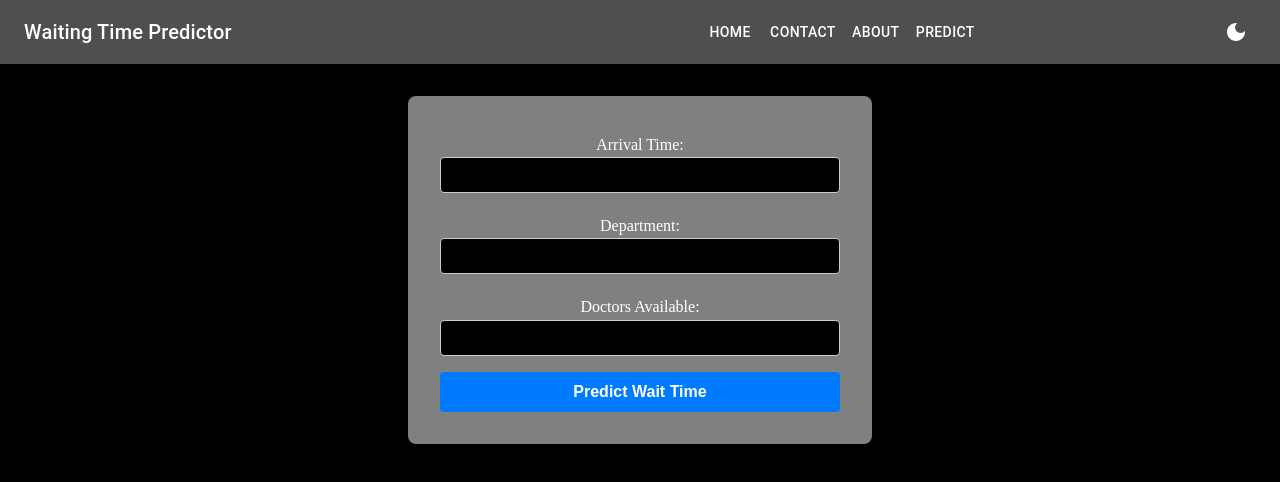
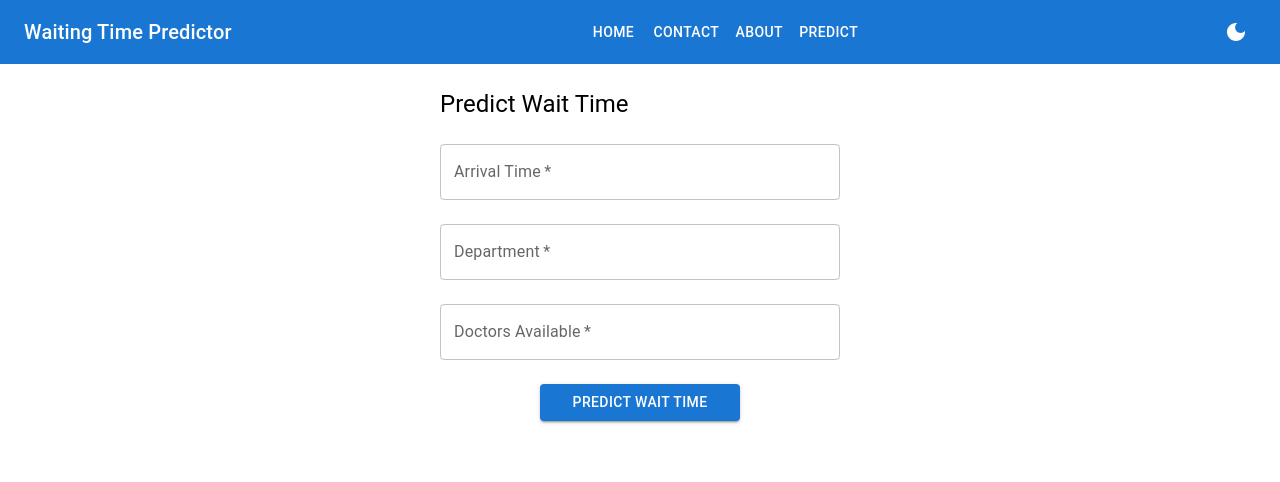
Before and after one commit to abkr020/btp-project2-fruntend, a React (Vite) app: page /predict in a window 1280 px wide. Shown: the top 482 px of the page. Built offline with nearby package versions, Linux system fonts and the light colour scheme.

Commit message:
dark mode working now seperate css

```diff
--- a/index.html
+++ b/index.html
@@ -8,8 +8,8 @@
   </head>
   <style>
     body{
-      background-color: black;
-      color: white;
+      /* background-color: black; */
+      /* color: white; */
       padding: 0;
       margin: 0;
     }
--- a/src/App.jsx
+++ b/src/App.jsx
@@ -8,9 +8,11 @@ import Home from './pages/Home';
 // import About from './pages/About';
 // import Predict from './pages/Predict';
 import Greeting from './Greeting./Greeting';
+import ThemeContextProvider from './Context/ThemeContext';
 
 function App() {
     return (
+        <ThemeContextProvider>
             <Router>
                 <Navbar />
                 <div className="main-content">
@@ -22,6 +24,7 @@ function App() {
                     </Routes>
                 </div>
             </Router>
+        </ThemeContextProvider>
     );
 }
 
--- /dev/null
+++ b/src/Context/ThemeContext.jsx
@@ -0,0 +1,43 @@
+import React, { createContext, useState, useMemo } from 'react';
+import { ThemeProvider, createTheme } from '@mui/material/styles';
+
+// Create a context for theme
+export const ThemeContext = createContext();
+
+const ThemeContextProvider = ({ children }) => {
+  const [isDarkMode, setIsDarkMode] = useState(false);
+
+  // Define light and dark themes
+  const theme = useMemo(
+    () =>
+      createTheme({
+        palette: {
+          mode: isDarkMode ? 'dark' : 'light',
+          ...(isDarkMode
+            ? {
+                background: { default: '#121212', paper: '#1d1d1d' }, // Dark mode background
+                text: { primary: '#ffffff' },
+              }
+            : {
+                background: { default: '#ffffff', paper: '#f4f4f4' }, // Light mode background
+                text: { primary: '#000000' },
+              }),
+        },
+      }),
+    [isDarkMode]
+  );
+
+
+  // Toggle function for dark/light mode
+  const toggleTheme = () => {
+    setIsDarkMode((prevMode) => !prevMode);
+  };
+
+  return (
+    <ThemeContext.Provider value={{ isDarkMode, toggleTheme }}>
+      <ThemeProvider theme={theme}>{children}</ThemeProvider>
+    </ThemeContext.Provider>
+  );
+};
+
+export default ThemeContextProvider;
--- a/src/components/WaitTimeForm.jsx
+++ b/src/components/WaitTimeForm.jsx
@@ -1,5 +1,5 @@
 import React, { useState } from 'react';
-import '../styles/WaitTimeForm.css';
+import { Box, TextField, Button, Typography, CircularProgress } from '@mui/material';
 
 function WaitTimeForm() {
     const [features, setFeatures] = useState({
@@ -43,51 +43,80 @@ function WaitTimeForm() {
     };
 
     return (
-        <div className="form-container">
-            <form onSubmit={handleSubmit}>
-                <div>
-                    <label>Arrival Time:</label>
-                    <input
-                        type="text"
+        <Box
+            sx={{
+                padding: 3,
+                display: 'flex',
+                flexDirection: 'column',
+                alignItems: 'center',
+                backgroundColor: 'background.default',  // Use theme background color
+                minHeight: '100vh'  // Ensure full screen height for proper visibility
+            }}
+        >
+            <form onSubmit={handleSubmit} style={{ width: '100%', maxWidth: 400 }}>
+                <Typography variant="h5" component="h2" gutterBottom>
+                    Predict Wait Time
+                </Typography>
+
+                <TextField
+                    label="Arrival Time"
+                    variant="outlined"
                     name="arrivalTime"
                     value={features.arrivalTime}
                     onChange={handleChange}
+                    fullWidth
                     required
+                    margin="normal"
                 />
-                </div>
-                <div>
-                    <label>Department:</label>
-                    <input
-                        type="text"
+
+                <TextField
+                    label="Department"
+                    variant="outlined"
                     name="department"
                     value={features.department}
                     onChange={handleChange}
+                    fullWidth
                     required
+                    margin="normal"
                 />
-                </div>
-                <div>
-                    <label>Doctors Available:</label>
-                    <input
-                        type="text"
+
+                <TextField
+                    label="Doctors Available"
+                    variant="outlined"
                     name="doctorsAvailable"
                     value={features.doctorsAvailable}
                     onChange={handleChange}
+                    fullWidth
                     required
+                    margin="normal"
                 />
-                </div>
-                <button type="submit" disabled={loading}>
-                    {loading ? 'Predicting...' : 'Predict Wait Time'}
-                </button>
+
+                <Box display="flex" justifyContent="center" marginTop={2}>
+                    <Button
+                        type="submit"
+                        variant="contained"
+                        color="primary"
+                        disabled={loading}
+                        fullWidth
+                        sx={{ maxWidth: 200 }}
+                    >
+                        {loading ? <CircularProgress size={24} color="inherit" /> : 'Predict Wait Time'}
+                    </Button>
+                </Box>
             </form>
-            {/* {waitTime !== null && <p className="result-text">Predicted Wait Time: {waitTime} minutes</p>} */}
+
             {waitTime !== null && (
-                <div className="result-text">
-                    <div><strong>For the input options:</strong></div>
-                    <div><span className="highlighted-time">{waitTime} minutes</span></div>
-                </div>
+                <Box className="result-text" mt={3} p={2} borderRadius={1} textAlign="center" bgcolor="background.paper">
+                    <Typography variant="h6">Predicted Wait Time</Typography>
+                    <Typography variant="body1">
+                        For the input options:
+                    </Typography>
+                    <Typography variant="h4" color="secondary" mt={1}>
+                        {waitTime} minutes
+                    </Typography>
+                </Box>
             )}
-
-        </div>
+        </Box>
     );
 }
 
--- a/src/pages/Navbar.jsx
+++ b/src/pages/Navbar.jsx
@@ -1,5 +1,4 @@
-// src/components/Navbar.js
-import React, { useState } from 'react';
+import React, { useContext } from 'react';
 import AppBar from '@mui/material/AppBar';
 import Toolbar from '@mui/material/Toolbar';
 import Typography from '@mui/material/Typography';
@@ -8,21 +7,16 @@ import Box from '@mui/material/Box';
 import IconButton from '@mui/material/IconButton';
 import { Link } from 'react-router-dom';
 import { WbSunny, DarkMode } from '@mui/icons-material'; // Import Sun and Moon icons
-import '../styles/navbar.css';
+import { ThemeContext } from '../Context/ThemeContext'; // Import the ThemeContext
 
 const Navbar = () => {
-  const [isDarkMode, setIsDarkMode] = useState(false);
-
-  const handleToggle = () => {
-    setIsDarkMode(!isDarkMode);
-    // Additional logic can be added here if you want to toggle dark mode styles
-  };
+  const { isDarkMode, toggleTheme } = useContext(ThemeContext); // Consume ThemeContext
 
   return (
-    <AppBar position="static" className="navbar">
-      <Toolbar className="navbar-toolbar">
+    <AppBar position="static">
+      <Toolbar>
         {/* Logo or Text on the left */}
-        <Typography variant="h6" component="div" className="navbar-title">
+        <Typography variant="h6" component="div">
           <Link
             to="/greeting"
             style={{
@@ -35,7 +29,7 @@ const Navbar = () => {
         </Typography>
 
         {/* Centered buttons */}
-        <Box className="navbar-buttons">
+        <Box sx={{ flexGrow: 1, display: 'flex', justifyContent: 'center' }}>
           <Button color="inherit" component={Link} to="/">Home</Button>
           <Button color="inherit" component={Link} to="/contact">Contact</Button>
           <Button color="inherit" component={Link} to="/about">About</Button>
@@ -43,9 +37,9 @@ const Navbar = () => {
         </Box>
 
         {/* Toggle Button (Sun/Moon Icon) at the Right */}
-        <Box className="navbar-toggle">
-          <IconButton onClick={handleToggle} color="inherit">
-            {isDarkMode ? <WbSunny /> : <DarkMode />}
+        <Box>
+          <IconButton onClick={toggleTheme} color="inherit">
+            {isDarkMode ? <WbSunny /> : <DarkMode />} {/* Switch between icons */}
           </IconButton>
         </Box>
       </Toolbar>
```
Also changed, not shown: src/styles/WaitTimeFormStyles.js (added, +50 -0 lines). Lines whose indentation alone changed are shown as unchanged.
